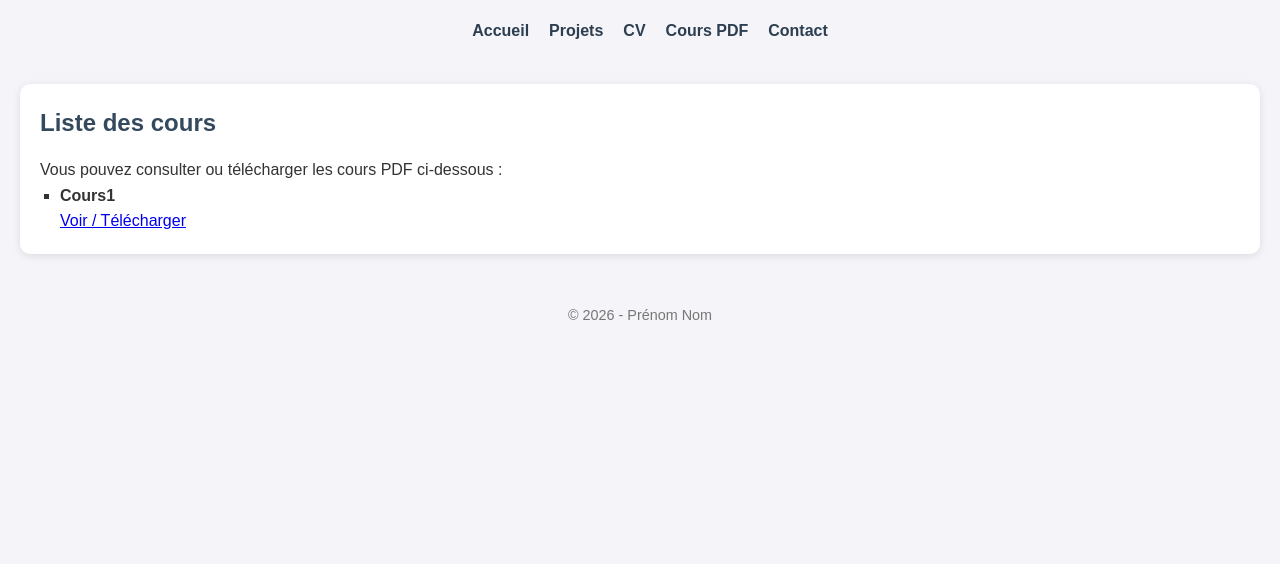
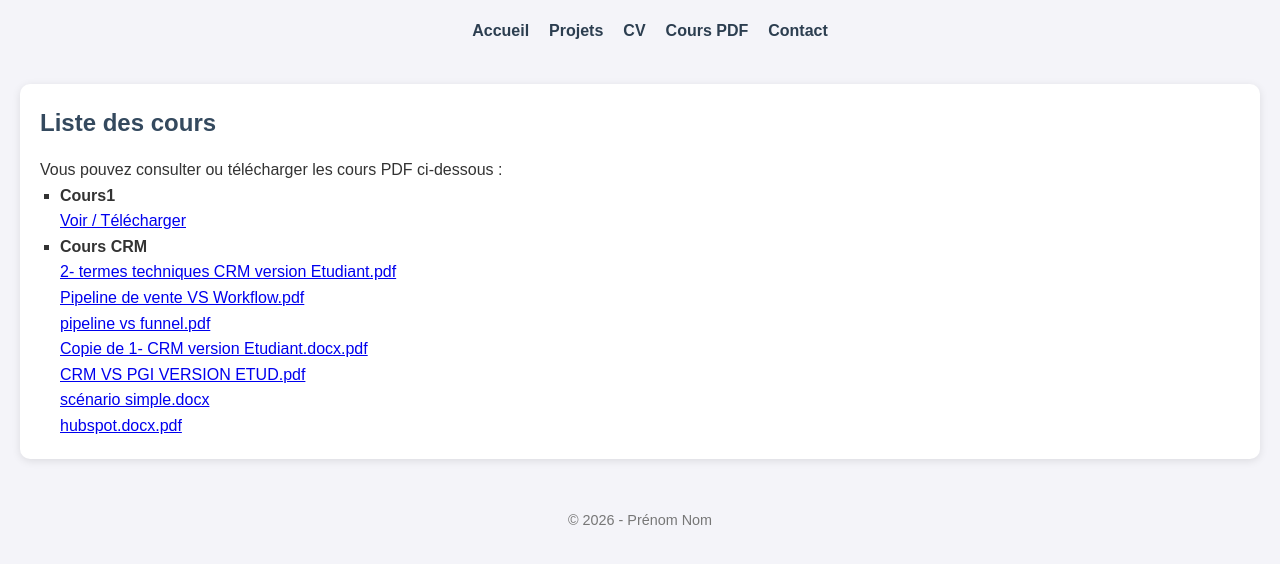
Before and after one commit to manda92/CommunicationMarketing, a plain HTML site: page cours.html in a window 1280 px wide. Shown: the part 96-660 px from the top of the page. Drawn offline with Linux system fonts and the light colour scheme.

Commit message:
TP Découverte HubSpot.pdf

```diff
--- a/cours.html
+++ b/cours.html
@@ -32,6 +32,28 @@
                 <br>
                 <a href="Copie de doc1 etudiant.docx.pdf" target="_blank" class="btn">Voir / Télécharger</a>
             </li>
+                        <li>
+                <strong>Cours CRM</strong>
+                <br>
+
+
+                <a href="2- termes techniques CRM version Etudiant.pdf" target="_blank" class="btn">2- termes techniques CRM version Etudiant.pdf</a>
+
+                <br>
+                <a href="6- Pipeline de vente VS Workflow.pdf" target="_blank" class="btn">Pipeline de vente VS Workflow.pdf</a>
+
+                <br>
+                <a href="3- pipeline vs funnel.pdf" target="_blank" class="btn">pipeline vs funnel.pdf</a>
+
+                <br>
+                <a href="Copie de 1- CRM version Etudiant.docx.pdf" target="_blank" class="btn">Copie de 1- CRM version Etudiant.docx.pdf</a>
+                <br>
+                <a href="CRM VS PGI VERSION ETUD.pdf" target="_blank" class="btn">CRM VS PGI VERSION ETUD.pdf</a>
+                <br>
+                <a href="4-scénario simple.docx" target="_blank" class="btn">scénario simple.docx</a>
+                <br>
+                <a href="8- hubspot.docx.pdf" target="_blank" class="btn">hubspot.docx.pdf</a>
+            </li>
 
         </ul>
     </section>
```
Also changed, not shown: tds.html (+5 -0 lines), 8 other files.
